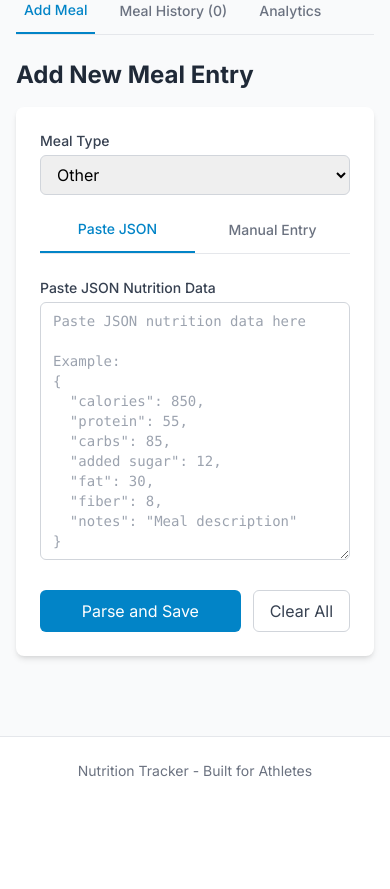
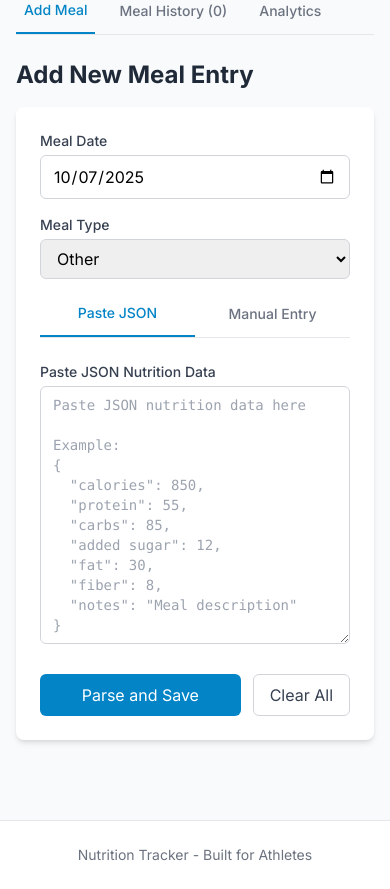
Before and after one commit to tzarembinski/nutrition-tracker, a Next.js app: page / in a window 390 px wide. Shown: the part 1200-2089 px from the top of the page. Before the commit the page ends 2005 px from the top, so only its background shows below. Built offline with nearby package versions, Linux system fonts and the light colour scheme.

Commit message:
add date and memory fix for iphone

```diff
--- a/components/MealForm.tsx
+++ b/components/MealForm.tsx
@@ -13,6 +13,7 @@ interface MealFormProps {
 export default function MealForm({ onSubmit, initialData, onCancel }: MealFormProps) {
   const [jsonInput, setJsonInput] = useState('');
   const [mealType, setMealType] = useState<MealType>(initialData?.mealType || 'other');
+  const [selectedDate, setSelectedDate] = useState(initialData?.date || format(new Date(), 'yyyy-MM-dd'));
   const [error, setError] = useState('');
   const [success, setSuccess] = useState('');
   const [useManualEntry, setUseManualEntry] = useState(false);
@@ -83,7 +84,7 @@ export default function MealForm({ onSubmit, initialData, onCancel }: MealFormPr
       }
 
       return {
-        date: format(new Date(), 'yyyy-MM-dd'),
+        date: selectedDate,
         mealType: mealType,
         calories: parsed.calories,
         protein: parsed.protein,
@@ -137,7 +138,7 @@ export default function MealForm({ onSubmit, initialData, onCancel }: MealFormPr
     }
 
     return {
-      date: format(new Date(), 'yyyy-MM-dd'),
+      date: selectedDate,
       mealType: mealType,
       calories: calories,
       protein: protein,
@@ -153,6 +154,22 @@ export default function MealForm({ onSubmit, initialData, onCancel }: MealFormPr
     e.preventDefault();
     setError('');
     setSuccess('');
+
+    // Validate date
+    const mealDate = new Date(selectedDate);
+    const today = new Date();
+    today.setHours(23, 59, 59, 999); // Set to end of today for comparison
+
+    if (mealDate > today) {
+      setError('Meal date cannot be in the future. Please select today or an earlier date.');
+      return;
+    }
+
+    const minDate = new Date('1900-01-01');
+    if (mealDate < minDate) {
+      setError('Meal date must be after January 1, 1900.');
+      return;
+    }
 
     let parsedData: Omit<MealEntry, 'id'> | null;
 
@@ -199,12 +216,31 @@ export default function MealForm({ onSubmit, initialData, onCancel }: MealFormPr
     setManualFiber('');
     setManualNotes('');
     setMealType('other');
+    setSelectedDate(format(new Date(), 'yyyy-MM-dd'));
     setError('');
     setSuccess('');
   };
 
   return (
     <form onSubmit={handleSubmit} className="space-y-6 bg-white p-6 rounded-lg shadow-md">
+      <div className="grid grid-cols-1 sm:grid-cols-2 gap-4">
+        <div>
+          <label htmlFor="mealDate" className="block text-sm font-medium text-gray-700 mb-1">
+            Meal Date
+          </label>
+          <input
+            type="date"
+            id="mealDate"
+            value={selectedDate}
+            onChange={(e) => {
+              setSelectedDate(e.target.value);
+              setError('');
+              setSuccess('');
+            }}
+            max={format(new Date(), 'yyyy-MM-dd')}
+            className="w-full px-3 py-2 border border-gray-300 rounded-md focus:outline-none focus:ring-2 focus:ring-primary-500"
+          />
+        </div>
         <div>
           <label htmlFor="mealType" className="block text-sm font-medium text-gray-700 mb-1">
             Meal Type
@@ -221,6 +257,7 @@ export default function MealForm({ onSubmit, initialData, onCancel }: MealFormPr
             <option value="dinner">Dinner</option>
             <option value="snack">Snack</option>
           </select>
+        </div>
       </div>
 
       {/* Input Mode Toggle */}
--- a/components/SummaryCard.tsx
+++ b/components/SummaryCard.tsx
@@ -24,13 +24,16 @@ export default function SummaryCard({
   color = 'blue',
   benchmark,
 }: SummaryCardProps) {
+  // Handle NaN or undefined values gracefully
+  const displayValue = isNaN(value) || value === undefined || value === null ? 0 : value;
+
   return (
     <div className={`${colorClasses[color]} border rounded-lg p-4 shadow-sm`}>
       <div className="flex items-center justify-between">
         <div className="flex-1">
           <p className="text-sm font-medium opacity-80">{title}</p>
           <p className="text-2xl font-bold mt-1">
-            {value.toLocaleString()}
+            {displayValue.toLocaleString()}
             {unit && <span className="text-lg ml-1">{unit}</span>}
           </p>
           {benchmark && (
--- a/lib/calculations.ts
+++ b/lib/calculations.ts
@@ -17,12 +17,12 @@ export const calculateSummary = (meals: MealEntry[]): NutritionSummary => {
 
   const totals = meals.reduce(
     (acc, meal) => ({
-      totalCalories: acc.totalCalories + meal.calories,
-      totalProtein: acc.totalProtein + meal.protein,
-      totalCarbs: acc.totalCarbs + meal.carbs,
-      totalSugar: acc.totalSugar + meal['added sugar'],
-      totalFat: acc.totalFat + meal.fat,
-      totalFiber: acc.totalFiber + meal.fiber,
+      totalCalories: acc.totalCalories + (meal.calories || 0),
+      totalProtein: acc.totalProtein + (meal.protein || 0),
+      totalCarbs: acc.totalCarbs + (meal.carbs || 0),
+      totalSugar: acc.totalSugar + (meal['added sugar'] || 0),
+      totalFat: acc.totalFat + (meal.fat || 0),
+      totalFiber: acc.totalFiber + (meal.fiber || 0),
     }),
     {
       totalCalories: 0,
```
Lines whose indentation alone changed are shown as unchanged.
